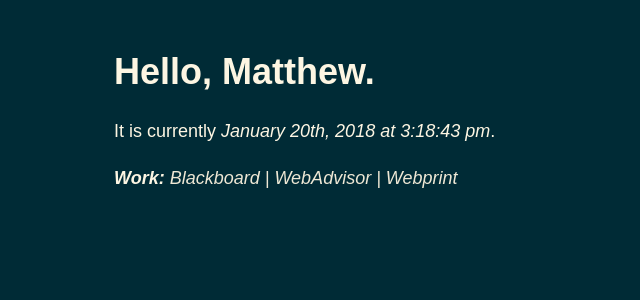
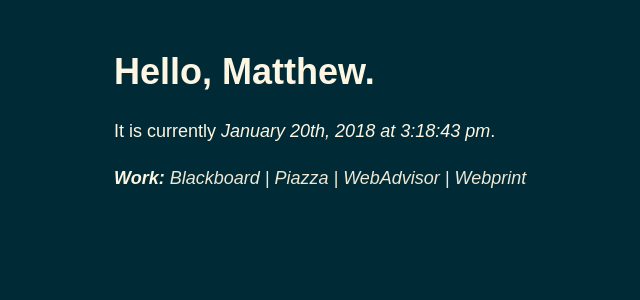
Before and after one commit to matthewjenkins97/matthewjenkins97.github.io, a Jekyll site: the page startpage/index.html, which Jekyll copies as it is, in a window 1280 px wide. Shown: the top 300 px of the page, without its empty margins (201-841 px from the left). Built offline with Jekyll 4.4.1, drawn with Linux system fonts in a browser that asks for light colours.

Commit message:
added new link and removed old link

```diff
--- a/startpage/index.html
+++ b/startpage/index.html
@@ -36,11 +36,11 @@
     </script>
     <b><i>Work:</i></b>
     <i> <a href="https://blackboard.hamilton.edu/">Blackboard |</a></i>
+    <i> <a href="https://piazza.com/"> Piazza |</a></i>
     <i> <a href="https://webadvisor.hamilton.edu/"> WebAdvisor |</a></i>
     <i> <a href="http://webprint.hamilton.edu/"> Webprint </a></i>
     <p></p>
     <!---<b><i>Play:</i></b>
-    <i> <a href="http://www.myfitnesspal.com/"> MyFitnessPal |</a></i>
     <i> <a href="https://rateyourmusic.com/"> RateYourMusic |</a></i>
     <i> <a href="https://open.spotify.com/"> Spotify |</a></i>
     <i> <a href="https://www.youtube.com/feed/subscriptions"> YouTube </a></i>
```
